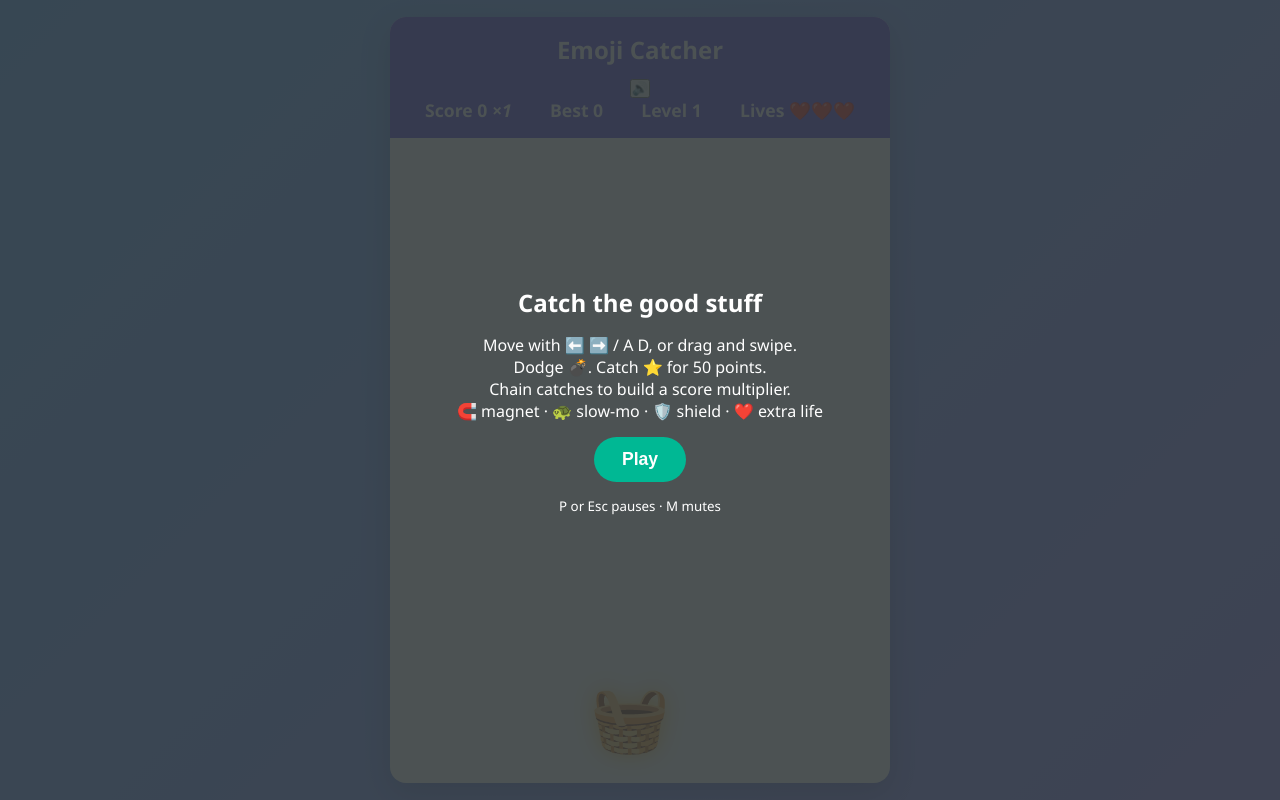
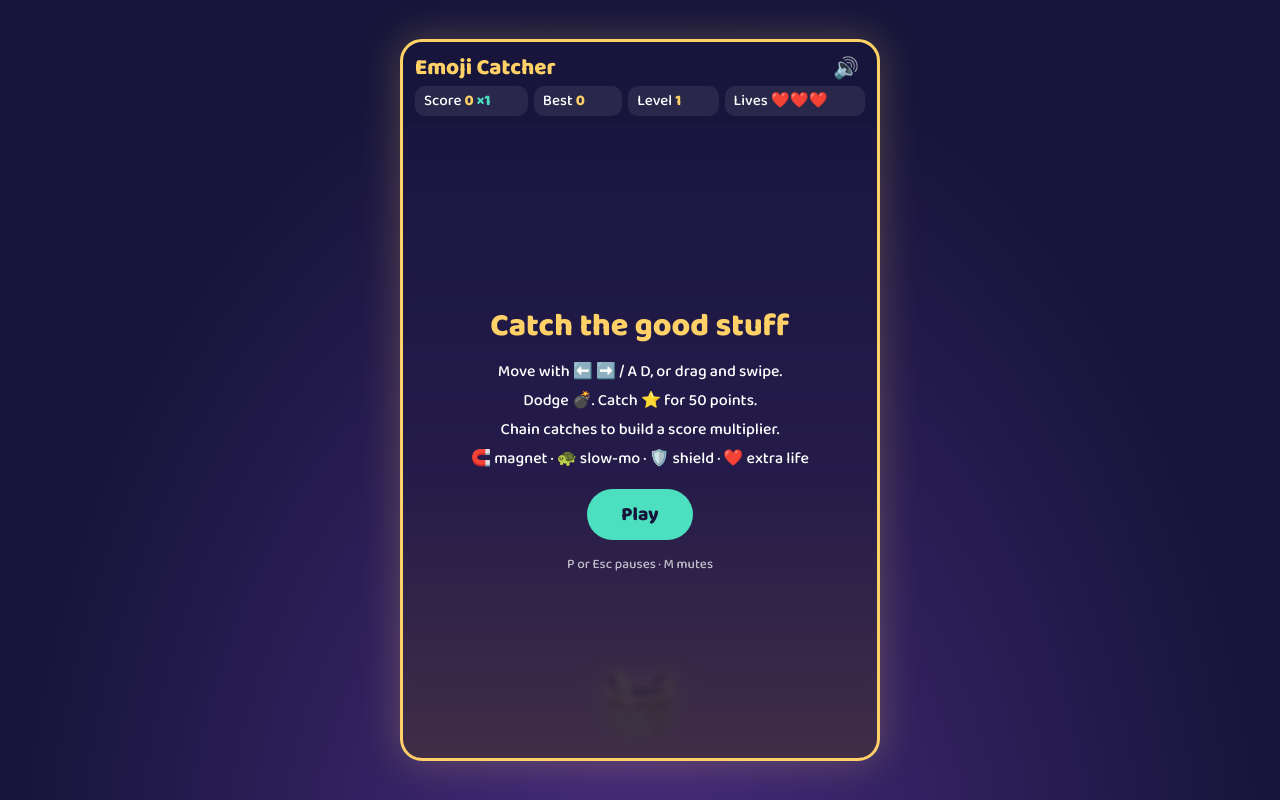
Before and after one commit to rahulrockstar5/Catcher-Game, a plain HTML site: page index.html in a window 1280 px wide. Drawn offline with Linux system fonts and the light colour scheme.

Commit message:
Update README and style.css for improved game instructions and visual design

```diff
--- a/style.css
+++ b/style.css
@@ -1,14 +1,19 @@
-* {
-  box-sizing: border-box;
-  margin: 0;
-  padding: 0;
-  user-select: none;
+:root {
+  --night: #17153b;
+  --dusk: #4a2c82;
+  --glow: #ff9e7d;
+  --lantern: #ffd166;
+  --mint: #4de0c0;
 }
 
+* { box-sizing: border-box; margin: 0; padding: 0; user-select: none; -webkit-tap-highlight-color: transparent; }
+
+html, body { height: 100%; }
+
 body {
-  font-family: 'Segoe UI', Tahoma, Geneva, Verdana, sans-serif;
-  background: linear-gradient(135deg, #74b9ff, #a29bfe);
-  height: 100vh;
+  font-family: 'Baloo 2', 'Trebuchet MS', system-ui, sans-serif;
+  background: radial-gradient(ellipse at 50% 120%, var(--dusk), var(--night) 70%);
+  color: #fff;
   display: flex;
   justify-content: center;
   align-items: center;
@@ -16,103 +21,74 @@ body {
 }
 
 .game-container {
-  width: 100%;
-  max-width: 500px;
-  background: #ffffff;
-  border-radius: 16px;
-  box-shadow: 0 10px 30px rgba(0, 0, 0, 0.2);
+  width: min(480px, 100vw, calc((100dvh - 120px) * 0.75));
+  border: 3px solid var(--lantern);
+  border-radius: 22px;
   overflow: hidden;
-  display: flex;
-  flex-direction: column;
+  background: var(--night);
+  box-shadow: 0 0 40px rgba(255, 209, 102, 0.25);
 }
 
-.game-header {
-  padding: 16px;
-  background: #6c5ce7;
-  color: white;
-  text-align: center;
+.game-header { padding: 8px 12px 10px; }
+
+.title-row { display: flex; justify-content: space-between; align-items: center; }
+
+h1 { font-size: 1.4rem; font-weight: 800; color: var(--lantern); }
+
+.icon-btn {
+  background: none;
+  border: 0;
+  font-size: 1.3rem;
+  cursor: pointer;
+  border-radius: 8px;
+  padding: 2px 6px;
 }
 
-.game-header h1 {
-  font-size: 1.5rem;
-  margin-bottom: 10px;
+.stats { display: grid; grid-template-columns: repeat(4, auto); gap: 6px; font-weight: 500; font-size: 0.95rem; }
+
+.stat { background: rgba(255, 255, 255, 0.08); border-radius: 10px; padding: 3px 9px; white-space: nowrap; }
+.stat b { font-weight: 800; color: var(--lantern); }
+.combo { font-style: normal; font-weight: 800; color: var(--mint); }
+
+.stage {
+  position: relative;
+  background: linear-gradient(#2b1d5e 0%, #6a3b8f 55%, var(--glow) 100%);
 }
 
-.stats {
-  display: flex;
-  justify-content: space-around;
-  font-size: 1.1rem;
-  font-weight: bold;
-}
+canvas { display: block; width: 100%; height: auto; touch-action: none; cursor: none; }
 
-.stat-box {
-  background: rgba(255, 255, 255, 0.2);
-  padding: 6px 14px;
-  border-radius: 8px;
-}
-
-.game-area {
-  position: relative;
-  width: 100%;
-  height: 500px;
-  background: #dfe6e9;
-  overflow: hidden;
-}
-
-.basket {
-  position: absolute;
-  bottom: 10px;
-  left: 50%;
-  transform: translateX(-50%);
-  font-size: 3rem;
-  cursor: grab;
-  touch-action: none;
-  z-index: 5;
-}
-
-.emoji-item {
-  position: absolute;
-  font-size: 2.2rem;
-  z-index: 4;
-}
-
-/* Overlay Screens */
 .overlay {
   position: absolute;
-  top: 0;
-  left: 0;
-  width: 100%;
-  height: 100%;
-  background: rgba(45, 52, 54, 0.85);
-  color: white;
+  inset: 0;
+  background: rgba(23, 21, 59, 0.82);
+  backdrop-filter: blur(3px);
   display: flex;
   flex-direction: column;
   justify-content: center;
   align-items: center;
-  gap: 15px;
-  padding: 20px;
+  gap: 14px;
+  padding: 24px;
   text-align: center;
-  z-index: 10;
 }
 
-.overlay.hidden {
-  display: none;
+.overlay.hidden { display: none; }
+.overlay h2 { font-size: 2rem; font-weight: 800; color: var(--lantern); line-height: 1.1; }
+.overlay p { margin-bottom: 4px; }
+.overlay small { opacity: 0.7; }
+
+.btn {
+  background: var(--mint);
+  color: var(--night);
+  border: 0;
+  padding: 10px 34px;
+  font: 800 1.2rem 'Baloo 2', system-ui, sans-serif;
+  border-radius: 999px;
+  cursor: pointer;
+  transition: transform 0.12s ease;
 }
 
-.btn {
-  background: #00b894;
-  color: white;
-  border: none;
-  padding: 12px 28px;
-  font-size: 1.1rem;
-  border-radius: 25px;
-  cursor: pointer;
-  font-weight: bold;
-  transition: transform 0.1s ease, background 0.2s;
-}
+.btn:hover { transform: scale(1.06); }
 
-.btn:hover {
-  background: #55efc4;
-  color: #2d3436;
-  transform: scale(1.05);
-}
+.btn:focus-visible, .icon-btn:focus-visible { outline: 3px solid var(--lantern); outline-offset: 2px; }
+
+@media (max-width: 380px) { .stats { font-size: 0.8rem; } }
```
Also changed, not shown: 1 other file.
